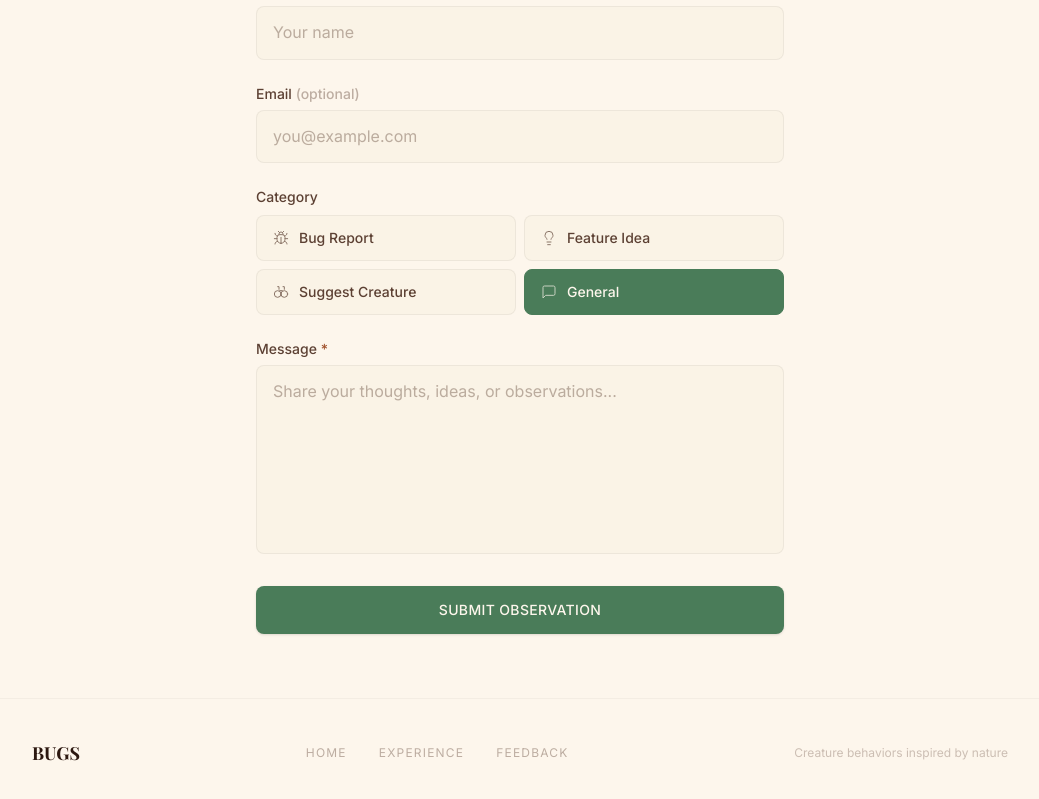
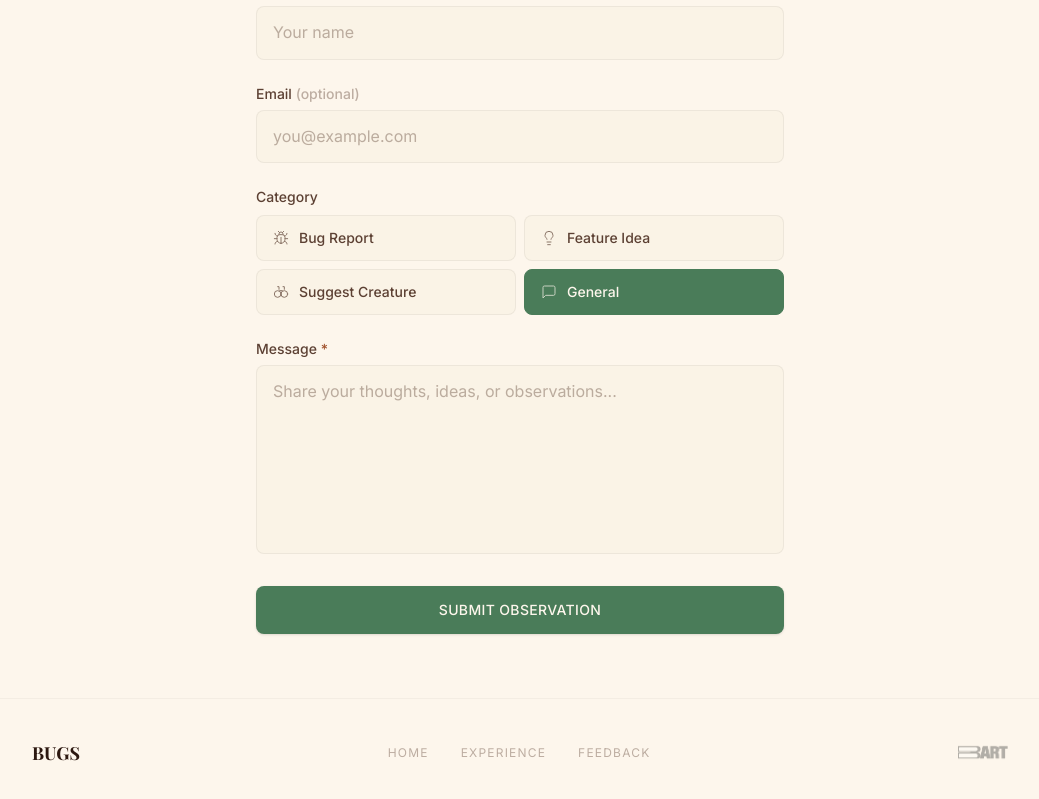
Before and after one commit to Biplavn/nature-mirror, a React (Vite) app: page /feedback in a window 1280 px wide. Shown: the part 333-1132 px from the top of the page, without its empty margins (120-1159 px from the left). Built offline with nearby package versions, Linux system fonts and the light colour scheme; a web font is replaced by a local one.

Commit message:
Add BART Labs logo to footer, send feedback to support@bartlabs.in
- Footer: replace credit text with BART logo linking to bartlabs.in
- Feedback: open mailto with pre-filled subject/body instead of localStorage

Co-Authored-By: Claude Opus 4.6 <noreply@anthropic.com>

```diff
--- a/src/components/layout/Footer.tsx
+++ b/src/components/layout/Footer.tsx
@@ -17,10 +17,11 @@ export const Footer: React.FC = () => {
                         <Link to="/feedback" className="text-ink-light/40 hover:text-ink-light transition-colors">Feedback</Link>
                     </div>
 
-                    {/* Credit */}
-                    <p className="font-sans text-xs text-ink-light/30">
-                        Creature behaviors inspired by nature
-                    </p>
+                    {/* BART Labs */}
+                    <a href="https://www.bartlabs.in" target="_blank" rel="noopener noreferrer"
+                       className="opacity-30 hover:opacity-60 transition-opacity">
+                        <img src="/bartlabs-logo.png" alt="BART Labs" className="h-5" />
+                    </a>
                 </div>
             </div>
         </footer>
--- a/src/pages/FeedbackPage.tsx
+++ b/src/pages/FeedbackPage.tsx
@@ -69,9 +69,12 @@ export const FeedbackPage: React.FC = () => {
 
     const handleSubmit = (e: React.FormEvent) => {
         e.preventDefault();
-        const existing = JSON.parse(localStorage.getItem('bugs-feedback') || '[]');
-        existing.push({ ...form, timestamp: Date.now() });
-        localStorage.setItem('bugs-feedback', JSON.stringify(existing));
+        const categoryLabel = categories.find(c => c.key === form.category)?.label || 'General';
+        const subject = encodeURIComponent(`[BUGS Feedback] ${categoryLabel}`);
+        const body = encodeURIComponent(
+            `Name: ${form.name || 'Anonymous'}\nEmail: ${form.email || 'Not provided'}\nCategory: ${categoryLabel}\n\n${form.message}`
+        );
+        window.open(`mailto:support@bartlabs.in?subject=${subject}&body=${body}`, '_self');
         setSubmitted(true);
     };
 
```
Also changed, not shown: public/bartlabs-logo.png (added).
